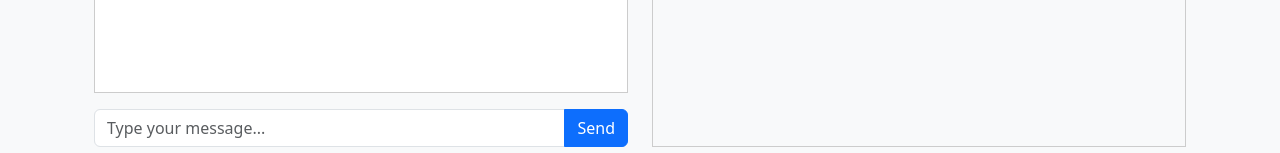
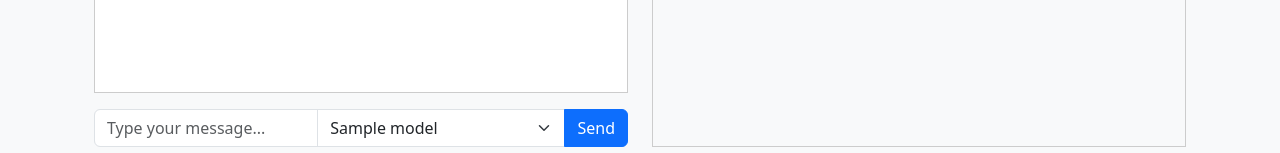
Before and after one commit to JoeUzo/Smart-PDF, a FastAPI app: template templates/chat.html in a window 1280 px wide. Shown: the part 709-862 px from the top of the page. Run offline with FastAPI, Linux system fonts and the light colour scheme; the template is opened without the code that fills it: most values are stand-ins (such as "Sample title", 1, 10 or a date in 2020); parts of the project's set-up code (start-up, migrations or seed data) failed here and were passed over; some libraries are stand-ins or nearby versions.

Commit message:
add other openai models

```diff
--- a/celery_worker.py
+++ b/celery_worker.py
@@ -39,7 +39,7 @@ def cleanup_directory(dir_path: Path):
 # --- Celery Tasks ---
 
 @celery_app.task(bind=True)
-def summarize_pdf_task(self, file_path: str):
+def summarize_pdf_task(self, file_path: str, model: str):
     file_path = Path(file_path)
     try:
         # 1. Extract text from PDF
@@ -59,7 +59,7 @@ def summarize_pdf_task(self, file_path: str):
 
         # 4. Call OpenAI for a concise overview
         response = openai.chat.completions.create(
-            model=settings.openai_model,
+            model=model,
             messages=[
                 {"role": "system", "content": "You are a helpful assistant that summarizes documents."},
                 {"role": "user", "content": f"Please provide a concise summary of the following document:\n\n{summary_prompt_text}"}
@@ -77,6 +77,7 @@ def summarize_pdf_task(self, file_path: str):
         logger.error(f"Error in summarize_pdf_task for {file_path.name}: {e}", exc_info=True)
         cleanup_directory(file_path.parent)
         raise
+
 
 
 @celery_app.task(bind=True)
--- a/config.py
+++ b/config.py
@@ -1,3 +1,4 @@
+from typing import List
 from pydantic_settings import BaseSettings
 
 class Settings(BaseSettings):
@@ -5,7 +6,7 @@ class Settings(BaseSettings):
     celery_result_backend: str = "redis://localhost:6379/0"
     upload_directory: str = "uploads"
     openai_api_key: str
-    openai_model: str = "gpt-3.5-turbo"
+    openai_models: List[str] = ["gpt-3.5-turbo", "gpt-4o-mini", "gpt-4o"]
     redis_url: str = "redis://localhost:6379/0"
 
     class Config:
--- a/main.py
+++ b/main.py
@@ -46,6 +46,7 @@ class ChatRequest(BaseModel):
     job_id: str
     message: str
     history: List[dict]
+    model: str
 
 # --- Helper Functions ---
 def create_task_directory() -> Path:
@@ -86,7 +87,7 @@ async def summarize_endpoint(request: Request, file: UploadFile = File(...)):
     task_dir = create_task_directory()
     try:
         saved_path = await save_upload_file(file, task_dir)
-        task = summarize_pdf_task.delay(str(saved_path))
+        task = summarize_pdf_task.delay(str(saved_path), settings.openai_models[0])
         return templates.TemplateResponse("processing.html", {"request": request, "task_id": task.id, "redirect_url": f"/chat_page/{task.id}"})
     except HTTPException as e:
         cleanup_directory(task_dir)
@@ -111,7 +112,8 @@ async def chat_page(request: Request, task_id: str):
         "request": request,
         "job_id": job_id,
         "summary": result.get("summary"),
-        "pdf_url": pdf_url
+        "pdf_url": pdf_url,
+        "openai_models": settings.openai_models
     })
 
 @app.post("/chat", response_class=JSONResponse)
@@ -131,7 +133,7 @@ async def chat_endpoint(chat_request: ChatRequest):
 
     try:
         response = openai.chat.completions.create(
-            model=settings.openai_model,
+            model=chat_request.model,
             messages=messages,
             max_tokens=500
         )
@@ -141,7 +143,9 @@ async def chat_endpoint(chat_request: ChatRequest):
 
         return {"reply": reply, "history": updated_history}
     except Exception as e:
-        raise HTTPException(status_code=500, detail=f"Failed to get response from OpenAI: {e}")
+        # Use repr(e) to get a developer-friendly, safe representation of the exception.
+        error_detail = f"Failed to get response from OpenAI: {repr(e)}"
+        raise HTTPException(status_code=500, detail=error_detail)
 
 
 # --- Existing PDF/Word Processing Endpoints ---
--- a/templates/chat.html
+++ b/templates/chat.html
@@ -15,6 +15,11 @@
                 <form id="chat-form" class="mt-auto">
                     <div class="input-group">
                         <input type="text" id="message" class="form-control" placeholder="Type your message..." required>
+                        <select id="model-select" class="form-select">
+                            {% for model in openai_models %}
+                                <option value="{{ model }}" {% if model == 'gpt-3.5-turbo' %}selected{% endif %}>{{ model }}</option>
+                            {% endfor %}
+                        </select>
                         <button type="submit" class="btn btn-primary">Send</button>
                     </div>
                 </form>
@@ -54,6 +59,8 @@
             messageInput.value = '';
 
             chatHistory.push({ "role": "user", "content": message });
+            const modelSelect = document.getElementById('model-select');
+            const selectedModel = modelSelect.value;
 
             try {
                 const response = await fetch('/chat', {
@@ -64,7 +71,8 @@
                     body: JSON.stringify({
                         job_id: jobId,
                         message: message,
-                        history: chatHistory.slice(0, -1)
+                        history: chatHistory.slice(0, -1),
+                        model: selectedModel
                     })
                 });
 
```
